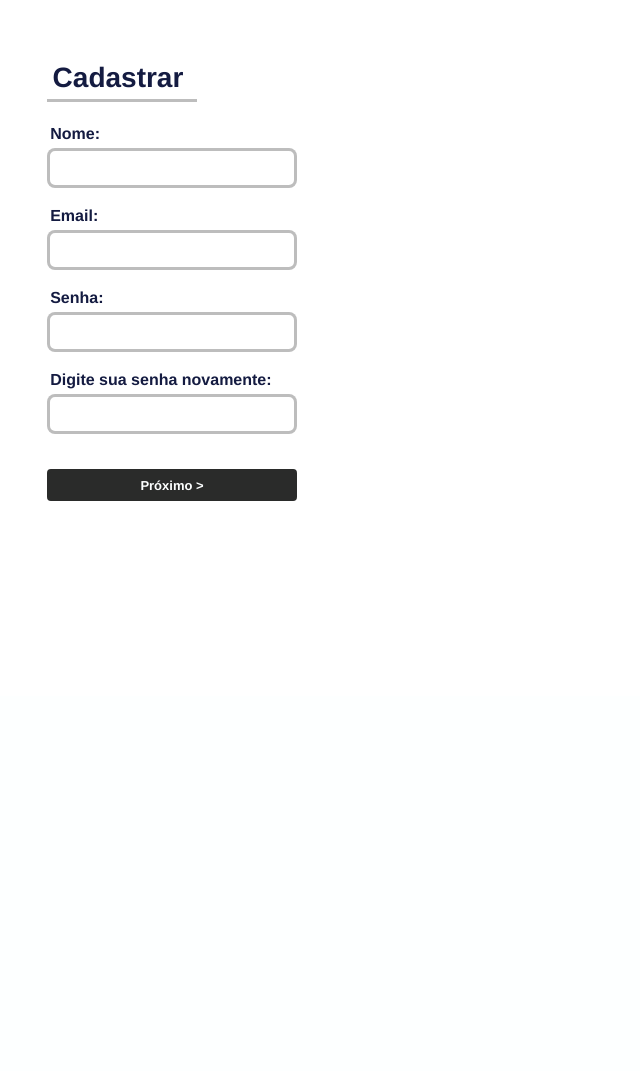
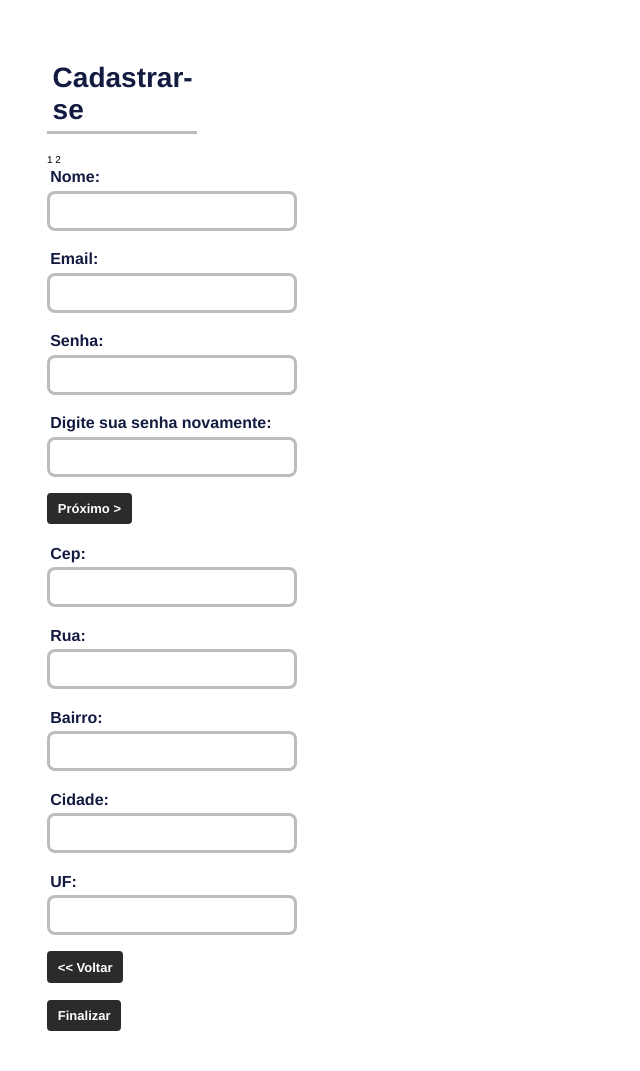
Before and after one commit to TiagoJLeandro/formulario-usando-flask, a Flask app: page /auth/register in a window 1280 px wide. Shown: the part 104-1175 px from the top of the page, without its empty margins (0-640 px from the left). Before the commit the page ends 605 px from the top, so only its background shows below. Run offline with Flask 2, Linux system fonts and the light colour scheme; some web fonts are replaced.

Commit message:
adicionando o restante do fomulario de cadastro no template register.html

```diff
--- a/app/templates/auth/register.html
+++ b/app/templates/auth/register.html
@@ -5,10 +5,20 @@
     <fieldset class="fieldset fieldset--skin">
         {{form.hidden_tag()}}
         <legend class="form__legend form__legend--skin">
-            Cadastrar
+            Cadastrar-se
         </legend>
+
+        <div class="steps steps--skin">
+            <span class="aba aba--skin active">1</span>
+            <span class="aba aba--skin">2</span>
+        </div>
+
+        <div class="wrapper-section">
+
+            <section class="section dados-pessoais section--active">
+
                 <label for="name" class="form__label form__label--skin">Nome:</label>
-        {{ form.name(class="form__entry form__entry--skin", id="name")}}
+                {{ form.name(class="form__entry form__entry--skin", id="name", autocomplete="off")}}
                 <label for="email" class="form__label form__label--skin">
                     Email:
                 </label>
@@ -20,9 +30,37 @@
                 <label for="password2" class="form__label form__label--skin">
                     Digite sua senha novamente:
                 </label>
-        {{form.password2(class='form__entry form__entry--skin', id="password2")}}
+                {{form.password2(class='form__entry form__entry--skin marginBottom10', id="password2")}}
 
-        <input type="submit" value="Próximo >" class="btn btn--skin marginTop15">
+                <input type="button" value="Próximo >" class="btn btn--skin" id="next">
+
+            </section> <!-- /dados pessoais-->
+
+            <section class="section endereco">
+                <label for="cep" class="form__label form__label--skin">Cep:</label>
+                {{ form.cep(class="form__entry form__entry--skin", id="cep", autocomplete="off")}}
+
+                <label for="rua" class="form__label form__label--skin">Rua:</label>
+                {{ form.rua(class="form__entry form__entry--skin", id="rua", autocomplete="off")}}
+
+                <label for="bairro" class="form__label form__label--skin">Bairro:</label>
+                {{ form.bairro(class="form__entry form__entry--skin", id="bairro", autocomplete="off")}}
+
+                <label for="cidade" class="form__label form__label--skin">Cidade:</label>
+                {{ form.cidade(class="form__entry form__entry--skin", id="cidade", autocomplete="off")}}
+
+                <label for="uf" class="form__label form__label--skin">UF:</label>
+                {{ form.uf(class="form__entry form__entry--skin marginBottom10", id="uf", autocomplete="off")}}
+
+                <div class="wrapper_btn_nextPrev">
+                    <input type="button" value="<< Voltar" id="prev" class="btn btn--skin">
+                    <input type="submit" value="Finalizar" class="btn btn--skin">
+                </div>
+
+            </section> <!-- /endereço-->
+        </div>
+
     </fieldset>
+
 </form>
 {% endblock %}
```
Lines whose indentation alone changed are shown as unchanged.
